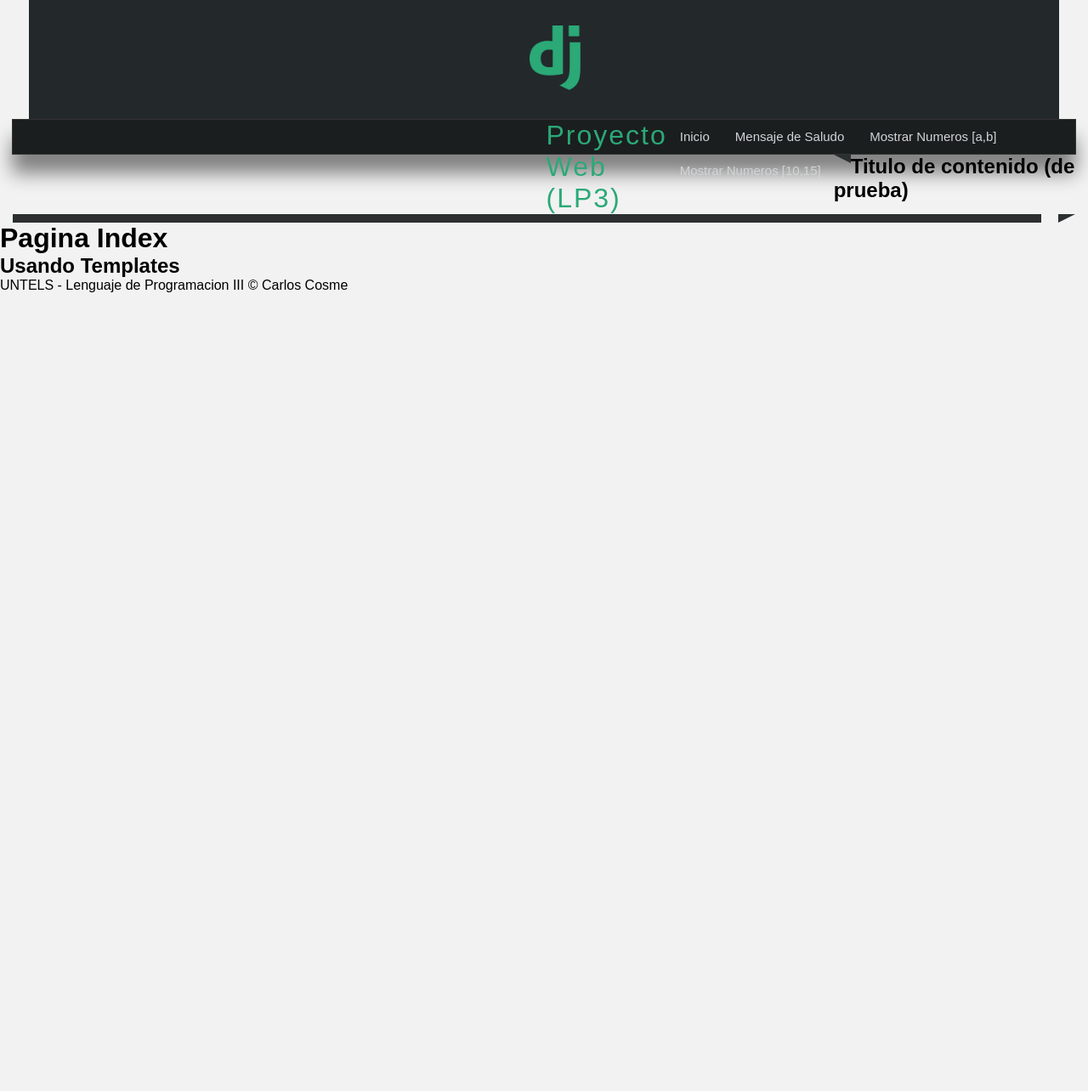
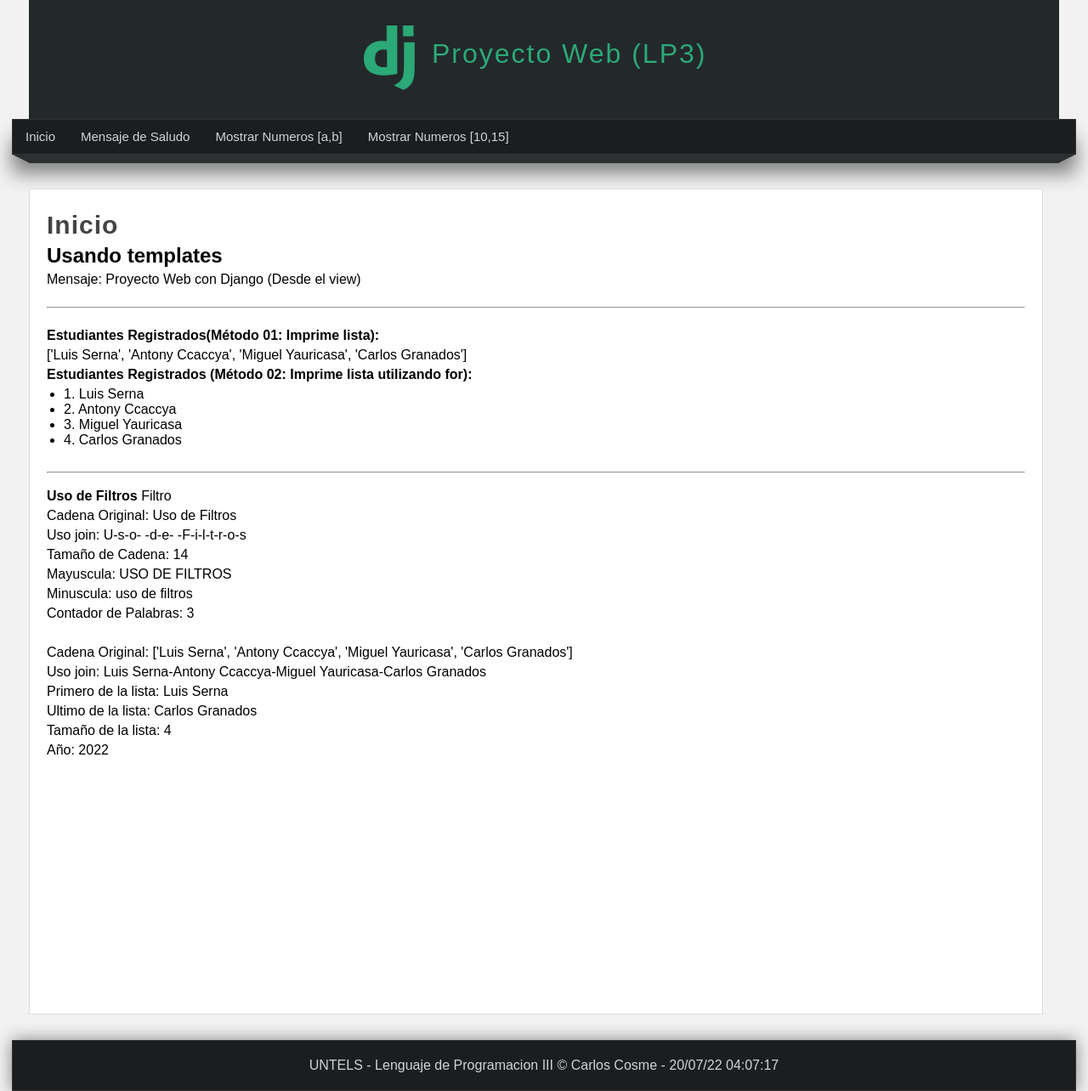
Before and after one commit to danielcosme99/2022-1_LP3-S1_Python_Cosme, a Django app: page / in a window 1280 px wide. Shown: the whole page at 85% size. Before the commit the page ends 344 px from the top, so only its background shows below. Run offline with Django 4.2, Linux system fonts and the light colour scheme.

Commit message:
Semana 14

```diff
--- a/Proyectos Django/proyecto001/miapp/static/css/style.css
+++ b/Proyectos Django/proyecto001/miapp/static/css/style.css
@@ -1,4 +1,4 @@
-/* Estilos Generales*/
+/*Estilos Generales*/
 *{
     margin: 0px;
     padding: 0px;
@@ -6,23 +6,34 @@
     text-decoration: none;
 }
 
+.box p, .box h2, .box h1, .box ul{
+    margin-bottom: 5px;
+    margin-top: 5px;
+}
+.box ul, .box ol{
+    margin-left: 20px;
+    margin-bottom: 10px;
+}
+
 body{
     background-color: #f2f2f2;
 }
 
-/*Estilos Cabecera*/
+/* Estilos Cabecera */
 header{
     width: 1212px;
     height: 140px;
-    background-color: #23282b;
-    margin:  0 auto;
+    background-color: #23282B;
+    margin: 0 auto;
 }
+
 #logotipo {
-    width: 35px;
+    width: 35%;
     height: 130px;
     margin: 0 auto;
     padding-top: 10px;
 }
+
 #logotipo img{
     display: block;
     width: 60px;
@@ -40,18 +51,20 @@ header{
     color: #2ba977;
 }
 
-/* Estilos Navegación*/
-/*Zona de menú*/
+/*Estilos Navegación*/
+
+/*Zona de menu*/
 nav{
     width: 1250px;
     height: 40px;
     margin: 0 auto;
-    background-color: #1b1e1f;
+    background-color: #1B1E1F;
     border: 1px solid #333333;
     box-shadow: 0px 22px 22px gray;
     font-size: 15px;
 }
-/* Zona de enlaces*/
+
+/*Zona de enlaces*/
 nav ul{
     list-style: none;
     text-decoration: none;
@@ -60,6 +73,7 @@ nav ul li{
     line-height: 40px;
     float: left;
 }
+
 /* Hipervínculos*/
 nav ul li a{
     display: block;
@@ -67,12 +81,13 @@ nav ul li a{
     padding-right: 15px;
     color: #d1d4d6;
 }
-
+/* Efecto en Hipervínculos*/
 nav ul li a:hover{
     background: #2ba977;
    box-shadow: 0px 0px 0px #444 inset;
    color: white;
    transition: all 300ms;
+
 }
 /* Efecto 3D*/
 .barra{
@@ -91,7 +106,7 @@ nav ul li a:hover{
     border-top: 10px solid #2b2f30;
     float: right;
 }
-/* Relleno del hueco */
+/* Relleno del hueco*/
 .relleno-barra{
     display: block;
     width: 1210px;
@@ -99,3 +114,42 @@ nav ul li a:hover{
     background: #2b2f30;
     float: left;
 }
+
+/* Estilos para el CONTENIDO */
+#content{
+    width: 1212px;
+    min-height: 930px;
+    margin: 0 auto;
+    margin-bottom: 30px;
+    margin-top: 40px;
+}
+
+.box{
+    background: white;
+    width: 95%;
+    min-height: 930px;
+    padding: 20px;
+    border: 1px solid #ddd;
+    border-radius: auto;
+}
+
+.title{
+    color: #444;
+    letter-spacing: 1px;
+    font-size: 30px;
+    margin-bottom: 4px;
+    margin-top: 5px;
+}
+
+/*Estilos para el footer*/
+footer{
+    width: 1250px;
+    background-color: #1B1E1F;
+    border: 1px solid #333;
+    color: #d1d4d6;
+    text-align: center;
+    margin: 0 auto;
+    padding-top: 20px;
+    padding-bottom: 20px;
+    box-shadow: 0px 0px 20px gray;
+}
--- /dev/null
+++ b/Proyectos Django/proyecto001/miapp/templates/filtros.html
@@ -0,0 +1,17 @@
+<br>
+<hr>
+<br>
+<strong>{{encabezado}}</strong>
+Filtro <br>
+<p> Cadena Original: {{encabezado|default:"Sección sin título"}} </p>
+<p> Uso join: {{encabezado|join:'-'}}</p>
+<p> Tamaño de Cadena: {{encabezado|length}}</p>
+<p> Mayuscula: {{encabezado|upper}}</p>
+<p> Minuscula: {{encabezado|lower}}</p>
+<p> Contador de Palabras: {{encabezado|wordcount}}</p>
+<br>
+<p> Cadena Original: {{estudiantes}} </p>
+<p> Uso join: {{estudiantes|join:'-'}}</p>
+<p> Primero de la lista: {{estudiantes|first}}</p>
+<p> Ultimo de la lista: {{estudiantes|last}}</p>
+<p> Tamaño de la lista: {{estudiantes|length}}</p>
--- a/Proyectos Django/proyecto001/miapp/templates/index.html
+++ b/Proyectos Django/proyecto001/miapp/templates/index.html
@@ -1,10 +1,23 @@
 {% extends 'layout.html' %}
 
 {% block title %}
-    Inicio
+    {{titulo}}
 {% endblock %}
 
 {% block content %}
-<h1>Pagina Index</h1>
-<h2>Usando Templates</h2>
+<!--Comentario en HTML-->
+{% comment 'Datos de la página index' %}
+En esta página se mostrará la bienvenida al sistema
+{% endcomment %}
+    <h1 class="title">{{titulo}}</h1>
+    <h2>Usando templates</h2>
+    {% if mensaje %}
+        <p>Mensaje: {{mensaje}} </p>
+    {% else %}
+        <strong>El mensaje no tiene contenido</strong>
+    {% endif %}
+    {% include 'listado_estudiantesregistrados.html' with encabezado="Estudiantes Registrados" %}
+    {% include 'filtros.html' with encabezado="Uso de Filtros" %}
+
+    <p> Año: 2022</p>
 {% endblock %}
--- a/Proyectos Django/proyecto001/miapp/templates/layout.html
+++ b/Proyectos Django/proyecto001/miapp/templates/layout.html
@@ -4,6 +4,7 @@
         <meta charset="utf-8">
         <title>
             {% block title %}
+
             {% endblock %}
             | Carlos Cosme
         </title>
@@ -20,16 +21,16 @@
         <nav>
             <ul>
                 <li>
-                    <a href="/inicio">Inicio</a>
+                    <a href="{% url 'inicio' %}">Inicio</a>
                 </li>
                 <li>
-                    <a href="/saludo">Mensaje de Saludo</a>
+                    <a href="{% url 'saludo' %}">Mensaje de Saludo</a>
                 </li>
                 <li>
-                    <a href="/rango">Mostrar Numeros [a,b]</a>
+                    <a href=" {% url 'rango' %}">Mostrar Numeros [a,b]</a>
                 </li>
                 <li>
-                    <a href="/rango2/10/15">Mostrar Numeros [10,15]</a>
+                    <a href="{% url 'rango2' %}">Mostrar Numeros [10,15]</a>
                 </li>
             </ul>
         </nav>
@@ -39,13 +40,16 @@
             <span class="esquina-derecha"></span>
         </div>
         <div id="content">
-            <h2 class="title">Titulo de contenido (de prueba)</h2>
-            {% block content %}
-            <strong> Contenido en Layout (Padre)</strong>
-            {% endblock %}
+            <div class="box">
+
+                {% block content %}
+                    <strong> Contenido en Layout (Padre)</strong>
+                {% endblock %}
+            </div>
+
         </div>
         <footer>
-            UNTELS - Lenguaje de Programacion III &COPY; Carlos Cosme
+            UNTELS - Lenguaje de Programacion III &COPY; Carlos Cosme - {% now "d/m/y h:m:s" %}
         </footer>
     </body>
 </html>
--- /dev/null
+++ b/Proyectos Django/proyecto001/miapp/templates/listado_estudiantesregistrados.html
@@ -0,0 +1,13 @@
+<br>
+<hr>
+<br>
+<p><strong> {{encabezado}}(Método 01: Imprime lista): </strong></p>
+    {{estudiantes}}
+<p><strong> {{encabezado}} (Método 02: Imprime lista utilizando for): </strong></p>
+    <ul>
+        {% for  estudiante in estudiantes %}
+            <li>{{forloop.counter}}. {{estudiante}}</li>
+        {% empty %}
+            <p>No hay {{encabezado}}</p>
+        {% endfor %}
+    </ul>
--- a/Proyectos Django/proyecto001/miapp/views.py
+++ b/Proyectos Django/proyecto001/miapp/views.py
@@ -5,14 +5,33 @@ layout = """
 
 """
 def index(request):
-    return render(request, 'index.html')
+    estudiantes = ['Luis Serna',
+                    'Antony Ccaccya',
+                    'Miguel Yauricasa',
+                    'Carlos Granados']
+
+    return render(request, 'index.html',{
+        'titulo':'Inicio',
+        'mensaje': 'Proyecto Web con Django (Desde el view)',
+        'estudiantes': estudiantes
+    })
 
 def saludo(request):
-    return render(request, 'saludo.html')
+    return render(request, 'saludo.html',{
+        'titulo':'Saludo',
+        'autor_saludo':'Carlos Daniel Cosme Hernandez'
+    })
 
 def rango(request):
     a = 10
     b = 20
+    rango_numeros = range(a, b+1)
+    return render(request, 'rango.html',{
+        'titulo':'Rango',
+        'a': a,
+        'b': b,
+        'rango_numeros': rango_numeros
+    })
     resultado = f"""
         <h2> Numéros de [{a},{b}] </h2>
         Resultado: <br>
```
Also changed, not shown: Proyectos Django/proyecto001/miapp/templates/rango.html (added, +16 -0 lines), Proyectos Django/proyecto001/miapp/templates/saludo.html (+8 -5 lines), Proyectos Django/proyecto001/miapp/templatetags/filters.py (added, +7 -0 lines), Proyectos Django/proyecto001/miapp/templatetags/__init__.py (added).
